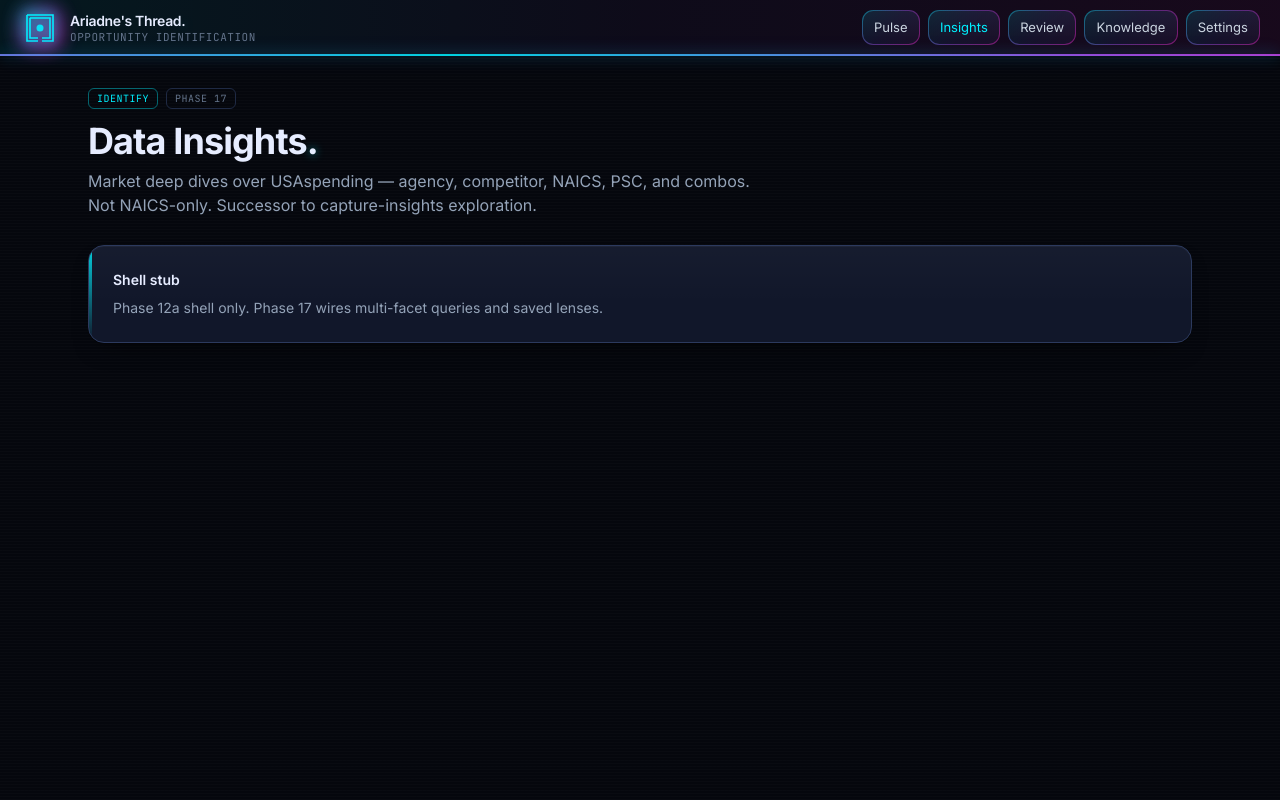
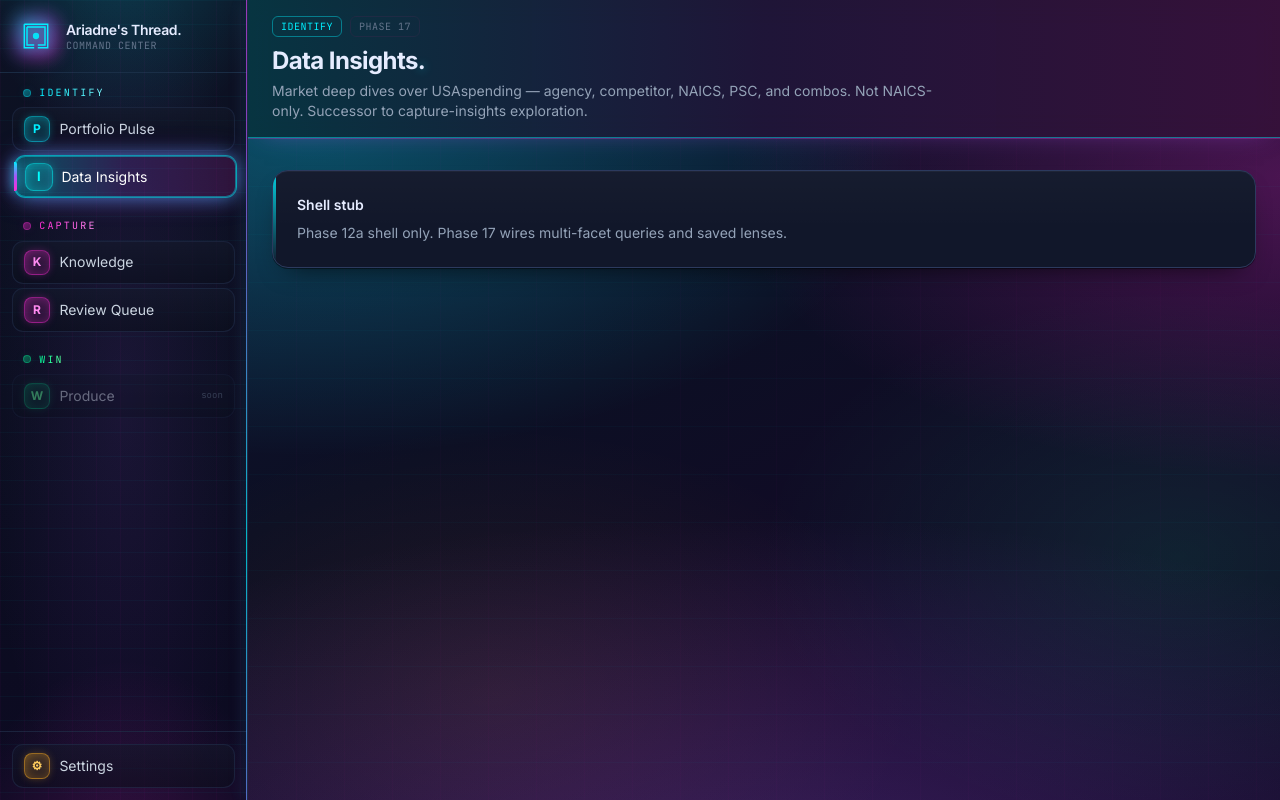
Before and after one commit to BdM-15/ariadne-capform, a FastAPI app: page /insights in a window 1280 px wide. Run offline with FastAPI, Linux system fonts and the light colour scheme; some libraries are stand-ins or nearby versions.

Commit message:
Theseus shell: sidebar app nav, panel-canvas, page header tabs

```diff
--- a/backend/src/thread/ui/routes.py
+++ b/backend/src/thread/ui/routes.py
@@ -268,7 +268,7 @@ async def opportunity_workspace(
             "opp": opp,
             "tabs": WORKSPACE_TABS,
             "app_name": settings.public_app_name,
-            "active_nav": "pulse",
+            "active_nav": "",
             "flash": None,
             **panel,
         },
--- a/backend/src/thread/ui/static/styles/thread.css
+++ b/backend/src/thread/ui/static/styles/thread.css
@@ -1,7 +1,92 @@
+/* Thread shell — extends theseus.css (do not fork neon tokens here) */
+
+.app-shell {
+  background: var(--ink-950);
+}
+
+.app-main {
+  background: transparent;
+}
+
+.app-canvas {
+  position: relative;
+}
+
+.app-canvas-inner {
+  position: relative;
+  z-index: 1;
+}
+
+/* Per-page top navigation (workspace tabs, drill-down) — not global app nav */
+.page-nav-bar {
+  flex-shrink: 0;
+  position: relative;
+  z-index: 2;
+}
+
+.page-tabs {
+  display: flex;
+  flex-wrap: wrap;
+  gap: 0.5rem;
+  align-items: center;
+}
+
+.page-tab {
+  display: inline-flex;
+  align-items: center;
+  gap: 0.35rem;
+  padding: 0.45rem 0.85rem;
+  border-radius: 0.65rem;
+  font-size: 0.8125rem;
+  font-weight: 500;
+  color: var(--text-300);
+  background: linear-gradient(180deg, rgba(20, 26, 43, 0.7) 0%, rgba(10, 14, 26, 0.85) 100%);
+  border: 1px solid rgba(31, 42, 68, 0.85);
+  cursor: pointer;
+  transition: all 0.18s ease;
+}
+
+.page-tab:hover {
+  color: #fff;
+  border-color: rgba(var(--neon-cyan-rgb), 0.45);
+  box-shadow: 0 0 14px -6px rgba(var(--neon-cyan-rgb), 0.55);
+}
+
+.page-tab-active {
+  color: #fff !important;
+  background: linear-gradient(
+    90deg,
+    rgba(var(--neon-cyan-rgb), 0.22) 0%,
+    rgba(var(--accent-purple-rgb), 0.16) 55%,
+    rgba(var(--neon-magenta-rgb), 0.12) 100%
+  ) !important;
+  border-color: rgba(var(--neon-cyan-rgb), 0.55) !important;
+  box-shadow:
+    inset 0 0 0 1px rgba(var(--neon-cyan-rgb), 0.35),
+    0 0 20px -4px rgba(var(--accent-purple-rgb), 0.5) !important;
+}
+
+.page-back-link {
+  display: inline-flex;
+  align-items: center;
+  gap: 0.35rem;
+  font-size: 0.75rem;
+  font-family: "JetBrains Mono", ui-monospace, monospace;
+  text-transform: uppercase;
+  letter-spacing: 0.08em;
+  color: var(--text-400);
+  text-decoration: none;
+  transition: color 0.15s ease;
+}
+
+.page-back-link:hover {
+  color: var(--neon-cyan);
+}
+
 .thread-input,
 .thread-textarea {
   width: 100%;
-  background: var(--ink-900);
+  background: rgba(var(--ink-900-rgb), 0.85);
   border: 1px solid var(--edge);
   border-radius: 0.75rem;
   padding: 0.625rem 1rem;
@@ -25,13 +110,3 @@
   resize: vertical;
   min-height: 88px;
 }
-
-.workspace-tabs button {
-  cursor: pointer;
-  background: transparent;
-  border: 1px solid transparent;
-}
-
-.workspace-tabs button:hover {
-  border-color: var(--edge);
-}
--- a/backend/src/thread/ui/templates/base.html
+++ b/backend/src/thread/ui/templates/base.html
@@ -48,57 +48,18 @@
     <link rel="stylesheet" href="/static/styles/thread.css" />
     <script src="https://unpkg.com/htmx.org@2.0.4"></script>
   </head>
-  <body class="font-sans antialiased scanline min-h-screen flex flex-col">
-    <header class="h-14 shrink-0 topbar-vibrant flex items-center px-5 gap-5 sticky top-0 z-40">
-      <div class="flex items-center gap-2.5 min-w-[240px]">
-        <div class="brand-tile w-10 h-10 rounded-xl flex items-center justify-center" title="{{ app_name }}">
-          <svg viewBox="0 0 40 40" class="w-10 h-10 brand-labyrinth" xmlns="http://www.w3.org/2000/svg">
-            <defs>
-              <linearGradient id="lab-wall" x1="0" y1="0" x2="40" y2="40">
-                <stop offset="0%" stop-color="#00f0ff" />
-                <stop offset="55%" stop-color="#a855f7" />
-                <stop offset="100%" stop-color="#ff2bd6" />
-              </linearGradient>
-            </defs>
-            <g stroke="url(#lab-wall)" stroke-width="1.6" fill="none">
-              <path d="M7 7 H33 V33 H22" />
-              <path d="M18 33 H7 V7" />
-              <path d="M10 10 H30 V30 H22" />
-              <path d="M18 30 H10 V10" />
-            </g>
-            <circle cx="20" cy="20" r="3.5" fill="#00f0ff" opacity="0.9" />
-          </svg>
-        </div>
-        <div class="leading-tight">
-          <div class="text-sm font-semibold tracking-tight">
-            {{ app_name }}<span class="neon-text">.</span>
+  <body class="font-sans antialiased scanline min-h-screen">
+    <div class="app-shell flex min-h-screen">
+      {% include "partials/app_sidebar.html" %}
+
+      <div class="app-main flex flex-col flex-1 min-w-0 min-h-screen">
+        {% block page_header %}{% endblock %}
+        <main class="app-canvas panel-canvas flex-1 overflow-auto">
+          <div class="app-canvas-inner max-w-6xl mx-auto px-6 py-8 w-full">
+            {% block content %}{% endblock %}
           </div>
-          <div class="text-[11px] font-mono uppercase tracking-wider text-slate-500">
-            {% block subtitle %}Capture command center{% endblock %}
-          </div>
-        </div>
+        </main>
       </div>
-      <nav class="flex items-center gap-2 ml-auto flex-wrap justify-end">
-        <a href="/" class="topbar-pill {% if active_nav == 'pulse' %}text-neon-cyan{% endif %}">
-          Pulse
-        </a>
-        <a href="/insights" class="topbar-pill {% if active_nav == 'insights' %}text-neon-cyan{% endif %}">
-          Insights
-        </a>
-        <a href="/review" class="topbar-pill {% if active_nav == 'review' %}text-neon-cyan{% endif %}">
-          Review
-        </a>
-        <a href="/knowledge" class="topbar-pill {% if active_nav == 'knowledge' %}text-neon-cyan{% endif %}">
-          Knowledge
-        </a>
-        <a href="/settings" class="topbar-pill {% if active_nav == 'settings' %}text-neon-cyan{% endif %}">
-          Settings
-        </a>
-      </nav>
-    </header>
-
-    <main class="flex-1 w-full max-w-6xl mx-auto px-6 py-8">
-      {% block content %}{% endblock %}
-    </main>
+    </div>
   </body>
 </html>
--- /dev/null
+++ b/backend/src/thread/ui/templates/partials/app_sidebar.html
@@ -0,0 +1,87 @@
+<aside class="app-sidebar sidebar-vibrant flex flex-col shrink-0 w-[15.5rem] min-h-screen z-30">
+  <div class="p-4 border-b border-edge/80">
+    <a href="/" class="flex items-center gap-2.5 no-underline" style="color: inherit">
+      <div class="brand-tile w-10 h-10 rounded-xl flex items-center justify-center shrink-0">
+        <svg viewBox="0 0 40 40" class="w-9 h-9 brand-labyrinth" xmlns="http://www.w3.org/2000/svg">
+          <defs>
+            <linearGradient id="sidebar-lab-wall" x1="0" y1="0" x2="40" y2="40">
+              <stop offset="0%" stop-color="#00f0ff" />
+              <stop offset="55%" stop-color="#a855f7" />
+              <stop offset="100%" stop-color="#ff2bd6" />
+            </linearGradient>
+          </defs>
+          <g stroke="url(#sidebar-lab-wall)" stroke-width="1.6" fill="none">
+            <path d="M7 7 H33 V33 H22" />
+            <path d="M18 33 H7 V7" />
+            <path d="M10 10 H30 V30 H22" />
+            <path d="M18 30 H10 V10" />
+          </g>
+          <circle cx="20" cy="20" r="3.5" fill="#00f0ff" opacity="0.9" />
+        </svg>
+      </div>
+      <div class="leading-tight min-w-0">
+        <div class="text-sm font-semibold tracking-tight truncate">
+          {{ app_name }}<span class="neon-text">.</span>
+        </div>
+        <div class="text-[10px] font-mono uppercase tracking-wider text-slate-500 truncate">Command center</div>
+      </div>
+    </a>
+  </div>
+
+  <nav class="flex-1 overflow-y-auto p-3 space-y-5" aria-label="Application">
+    <div>
+      <div class="nav-group-label nav-group-cyan">
+        <span class="nav-group-dot tile-cyan"></span>
+        <span>Identify</span>
+      </div>
+      <div class="space-y-1">
+        <a href="/" class="nav-item w-full no-underline {% if active_nav == 'pulse' %}nav-item-active{% endif %}">
+          <span class="nav-icon-tile tile-cyan text-xs font-bold">P</span>
+          <span>Portfolio Pulse</span>
+        </a>
+        <a href="/insights" class="nav-item w-full no-underline {% if active_nav == 'insights' %}nav-item-active{% endif %}">
+          <span class="nav-icon-tile tile-cyan text-xs font-bold">I</span>
+          <span>Data Insights</span>
+        </a>
+      </div>
+    </div>
+
+    <div>
+      <div class="nav-group-label nav-group-magenta">
+        <span class="nav-group-dot tile-magenta"></span>
+        <span>Capture</span>
+      </div>
+      <div class="space-y-1">
+        <a href="/knowledge" class="nav-item w-full no-underline {% if active_nav == 'knowledge' %}nav-item-active{% endif %}">
+          <span class="nav-icon-tile tile-magenta text-xs font-bold">K</span>
+          <span>Knowledge</span>
+        </a>
+        <a href="/review" class="nav-item w-full no-underline {% if active_nav == 'review' %}nav-item-active{% endif %}">
+          <span class="nav-icon-tile tile-magenta text-xs font-bold">R</span>
+          <span>Review Queue</span>
+        </a>
+      </div>
+    </div>
+
+    <div>
+      <div class="nav-group-label nav-group-lime">
+        <span class="nav-group-dot tile-lime"></span>
+        <span>Win</span>
+      </div>
+      <div class="space-y-1">
+        <span class="nav-item w-full opacity-45 cursor-not-allowed" title="Phase 21 — proposal produce lane">
+          <span class="nav-icon-tile tile-lime text-xs font-bold">W</span>
+          <span>Produce</span>
+          <span class="ml-auto text-[9px] font-mono text-slate-500">soon</span>
+        </span>
+      </div>
+    </div>
+  </nav>
+
+  <div class="p-3 border-t border-edge/80 mt-auto">
+    <a href="/settings" class="nav-item w-full no-underline {% if active_nav == 'settings' %}nav-item-active{% endif %}">
+      <span class="nav-icon-tile tile-amber text-xs font-bold">⚙</span>
+      <span>Settings</span>
+    </a>
+  </div>
+</aside>
--- a/backend/src/thread/ui/templates/partials/workspace_tabs.html
+++ b/backend/src/thread/ui/templates/partials/workspace_tabs.html
@@ -1,8 +1,8 @@
-<nav class="workspace-tabs flex flex-wrap gap-2 mb-6" id="workspace-tabs">
+<nav class="page-tabs workspace-tabs" id="workspace-tabs" aria-label="Workspace">
   {% for key, label in tabs %}
   <button
     type="button"
-    class="topbar-pill {% if active_tab == key %}text-neon-cyan border-neon-cyan/50{% endif %}"
+    class="page-tab {% if active_tab == key %}page-tab-active{% endif %}"
     hx-get="/opportunities/{{ opp_id }}/panel?tab={{ key }}"
     hx-target="#workspace-panel"
     hx-swap="innerHTML"
--- a/backend/src/thread/ui/templates/stub_page.html
+++ b/backend/src/thread/ui/templates/stub_page.html
@@ -1,18 +1,18 @@
 {% extends "base.html" %}
 {% block title %}{{ page_title }} — {{ app_name }}{% endblock %}
-{% block subtitle %}{{ page_subtitle }}{% endblock %}
-{% block content %}
-<div class="mb-7">
-  <div class="flex flex-wrap items-center gap-2 mb-3">
+{% block page_header %}
+<header class="page-nav-bar glass-section-bar px-6 py-4">
+  <div class="flex flex-wrap items-center gap-2 mb-2">
     <span class="pill border border-neon-cyan/40 text-neon-cyan text-[10px] font-mono uppercase">{{ product_lane }}</span>
     <span class="pill border border-edge text-slate-500 text-[10px] font-mono">Phase {{ next_phase }}</span>
   </div>
-  <h1 class="text-4xl font-bold tracking-tight">
+  <h1 class="text-2xl font-bold tracking-tight">
     {{ page_title }}<span class="neon-text">.</span>
   </h1>
-  <p class="text-base text-slate-400 mt-2 max-w-2xl">{{ page_description }}</p>
-</div>
-
+  <p class="text-sm text-slate-400 mt-1 max-w-2xl">{{ page_description }}</p>
+</header>
+{% endblock %}
+{% block content %}
 <section class="card card-accent accent-cyan p-6">
   <h2 class="font-semibold text-sm mb-2">Shell stub</h2>
   <p class="text-sm text-slate-400">{{ stub_message }}</p>
```
Also changed, not shown: backend/src/thread/ui/templates/opportunity.html (+22 -19 lines), backend/src/thread/ui/templates/partials/pulse_body.html (+6 -22 lines), backend/src/thread/ui/templates/pulse.html (+19 -1 lines), backend/tests/test_ui_nav.py (+15 -0 lines), docs/PLAN.md (+3 -1 lines).
